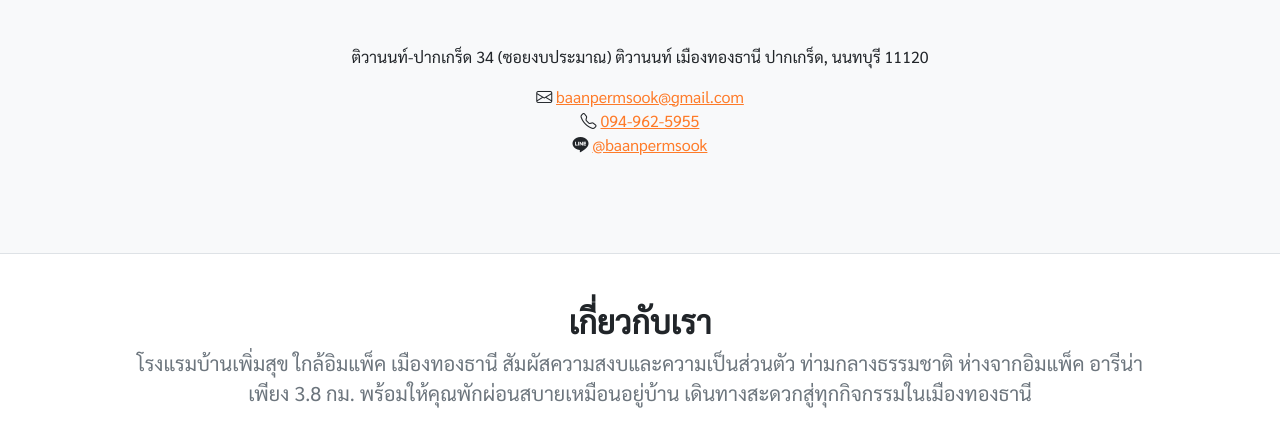
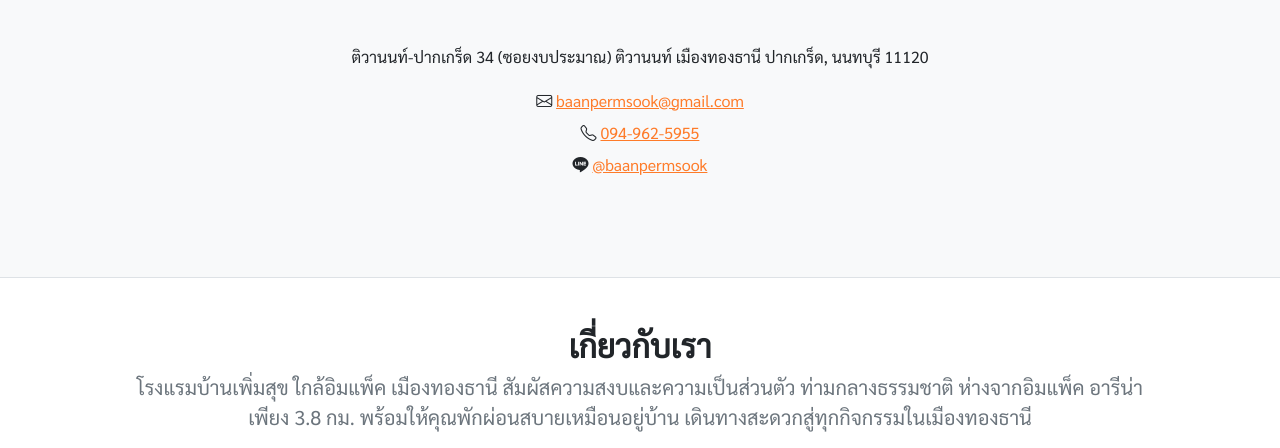
Before and after one commit to southeastwind13/web, a plain HTML site: page src/index.html in a window 1280 px wide. Shown: the part 649-1097 px from the top of the page. Drawn offline with nearby package versions, Linux system fonts and the light colour scheme.

Commit message:
Add contact

```diff
--- a/src/index.html
+++ b/src/index.html
@@ -63,15 +63,15 @@
                 <div class="text-center">
                     <p>ติวานนท์-ปากเกร็ด 34 (ซอยงบประมาณ) ติวานนท์ เมืองทองธานี ปากเกร็ด, นนทบุรี 11120</p>
                     <div class="flex-contract">
-                        <div>
+                        <div class="py-1">
                             <i class="bi bi-envelope"></i>
                             <a href="baanpermsook@gmail.com">baanpermsook@gmail.com</a>
                         </div>
-                        <div>
+                        <div class="py-1">
                             <i class="bi bi-telephone"></i>
                             <a href="tel:+660949625955">094-962-5955</a>
                         </div>
-                        <div>
+                        <div class="py-1">
                             <i class="bi bi-line"></i>
                             <a href="https://line.me/ti/p/FI5YYjJS-X">@baanpermsook</a>
                         </div>
```
